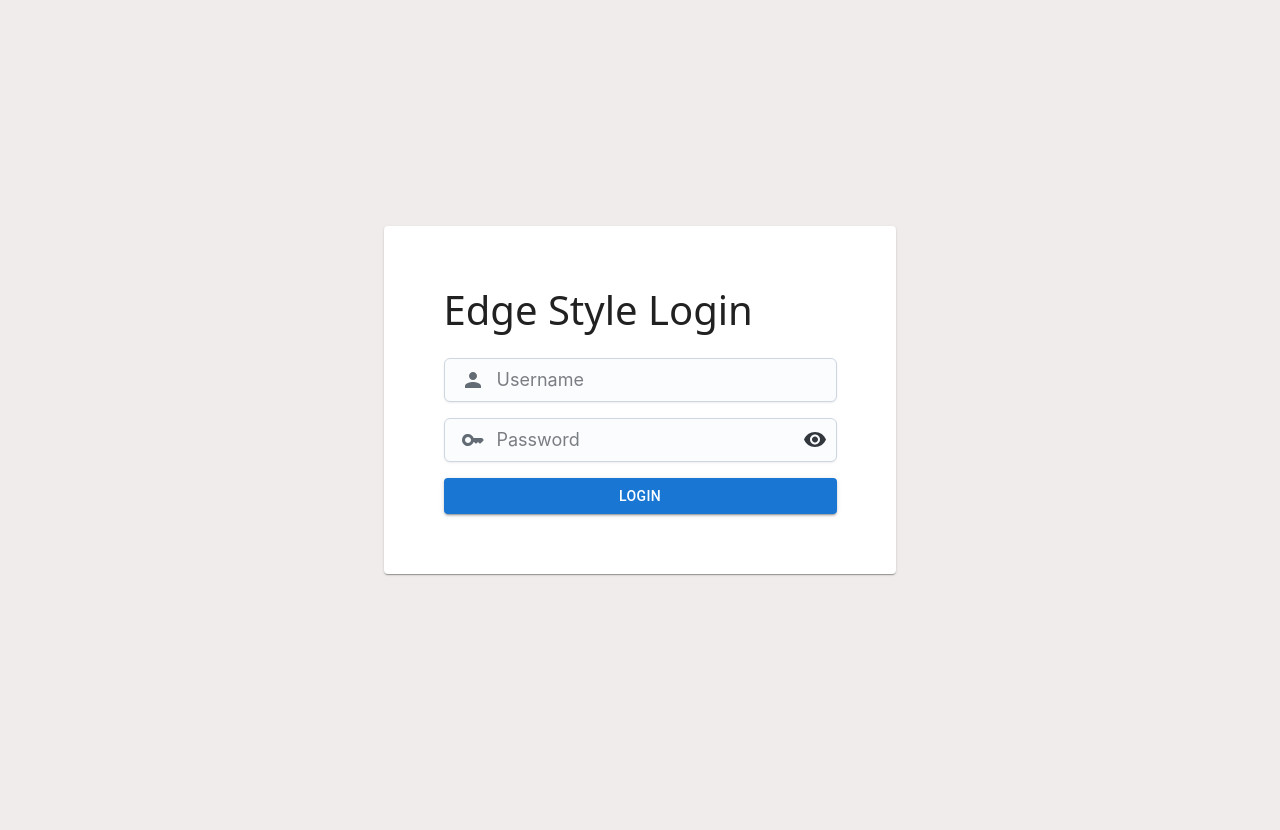
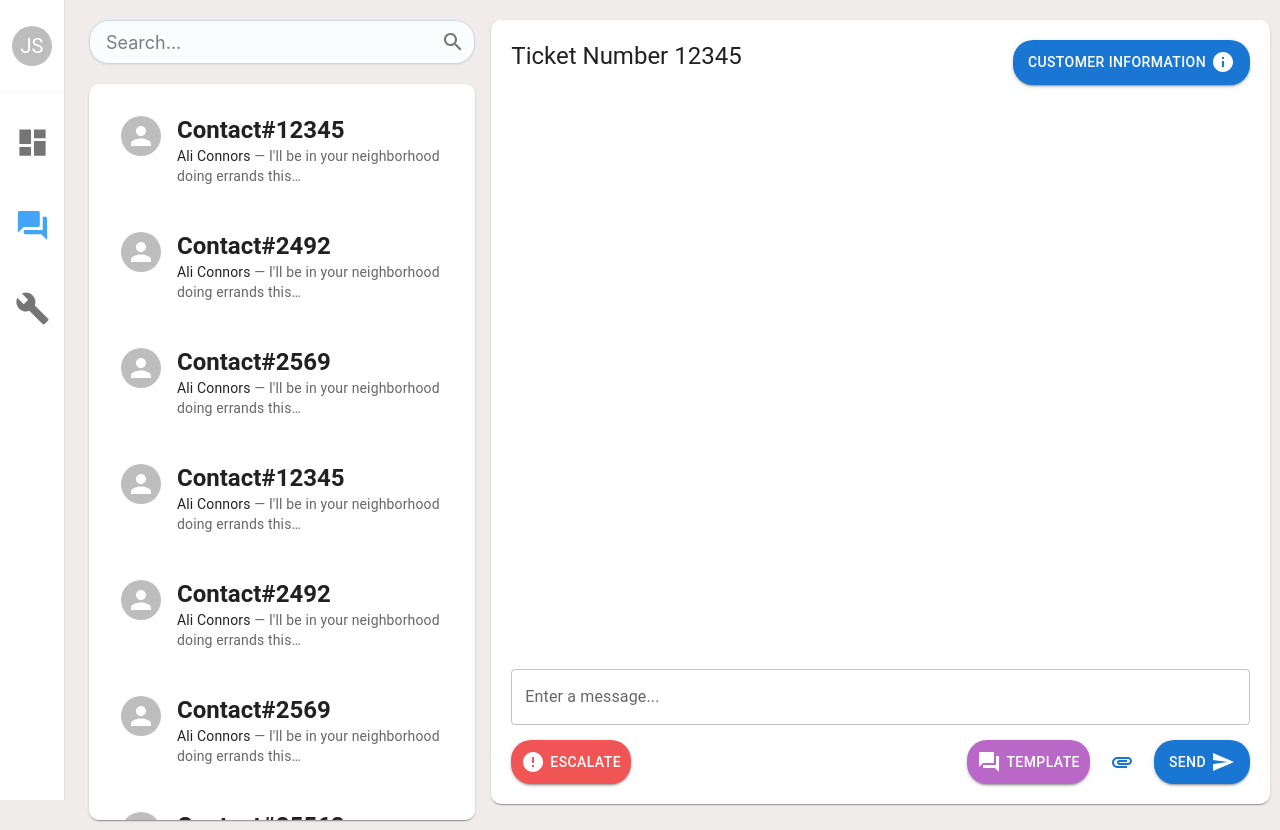
Before and after one commit to TheLadsters/laravel-edgestyle-bwa, a React (Vite) app in the folder react/: page /chatspace in a window 1280 px wide. Before the commit this address led to /login. Before the commit the page ends 800 px from the top, so only its background shows below. Built offline with nearby package versions, Linux system fonts and the light colour scheme.

Commit message:
[Frontend] Added modal for customer information, added modal for escalate. Upon click on each corresponding button will open the modal

```diff
--- a/react/src/components/ChatSpaceChat.jsx
+++ b/react/src/components/ChatSpaceChat.jsx
@@ -1,18 +1,31 @@
 /* eslint-disable no-unused-vars */
-import React from 'react'
-import Grid from '@mui/material/Grid';
-import Card from '@mui/material/Card';
-import ForumIcon from '@mui/icons-material/Forum';
-import Button from '@mui/material/Button';
-import Typography from '@mui/material/Typography';
-import InfoIcon from '@mui/icons-material/Info';
-import SendIcon from '@mui/icons-material/Send';
-import ErrorIcon from '@mui/icons-material/Error';
-import AttachmentIcon from '@mui/icons-material/Attachment';
-import TextField from '@mui/material/TextField';
+import React, { useState } from 'react'
+import {Grid, Card, Button, Typography, TextField, Divider, Box} from '@mui/material';
+import {Forum, Info, Send, Error, Attachment} from '@mui/icons-material';
+import EscalatePopup from './Modals/EscalatePopup';
+import CustomerInfoPopup from './Modals/CustomerInfoPopup';
 
 
 export default function ChatSpaceChat() {
+    const [openEscalate, setOpenEscalate] = React.useState(false);
+    const [openInfo, setOpenInfo] = React.useState(false);
+
+    function openEscalateModal(){
+        setOpenEscalate(true)
+    }
+
+    function closeEscalateModal(){
+        setOpenEscalate(false)
+    }
+
+    function openInfoModal(){
+        setOpenInfo(true)
+    }
+
+    function closeInfoModal(){
+        setOpenInfo(false)
+    }
+
     const cardStyle = {
         borderRadius: '10px', marginTop: '20px',
         height: '98vh', marginRight: '10px',
@@ -47,9 +60,12 @@ export default function ChatSpaceChat() {
                         </Typography>
                     </Grid>
                     <Grid item>
-                        <Button variant="contained" style={sendAndInfoStyle}>
+                        <Button variant="contained"
+                        style={sendAndInfoStyle}
+                        onClick={openInfoModal}
+                        >
                             Customer Information
-                            <InfoIcon style={{marginLeft: '5px'}} />
+                            <Info style={{marginLeft: '5px'}} />
                         </Button>
                     </Grid>
                 </Grid>
@@ -68,32 +84,35 @@ export default function ChatSpaceChat() {
 
                     <Grid container justifyContent={'space-between'}>
                         <Grid item>
-                            <Button variant="contained" style={escalateStyle}>
-                                <ErrorIcon style={{marginRight: '5px'}} />
+                            <Button variant="contained" style={escalateStyle}
+                                onClick={openEscalateModal}
+                            >
+                                <Error style={{marginRight: '5px'}} />
                                 Escalate
                             </Button>
                         </Grid>
 
                         <Grid item>
                             <Button variant="contained" style={templateStyle}>
-                                <ForumIcon style={{marginRight: '5px'}} />
+                                <Forum style={{marginRight: '5px'}} />
                                 Template
                             </Button>
 
                             <Button>
-                                <AttachmentIcon xs={5} />
+                                <Attachment xs={5} />
                             </Button>
 
                             <Button variant="contained" style={sendAndInfoStyle}>
                                 Send
-                                <SendIcon style={{marginLeft: '5px'}} />
+                                <Send style={{marginLeft: '5px'}} />
                             </Button>
                         </Grid>
                     </Grid>
                 </Grid>
+    </Card>
 
-
-    </Card>
+    <EscalatePopup open={openEscalate} handleClose={closeEscalateModal} />
+    <CustomerInfoPopup open={openInfo} handleClose={closeInfoModal} />
 
     </>
   )
--- /dev/null
+++ b/react/src/components/Modals/CustomerInfoPopup.jsx
@@ -0,0 +1,68 @@
+/* eslint-disable react/prop-types */
+/* eslint-disable no-unused-vars */
+import { Modal, ModalDialog, ModalClose, Typography, Box } from '@mui/joy'
+import React from 'react'
+
+function CustomerInfoPopup(props) {
+    const style = {
+        dialog: {
+            padding: '60px 20px',
+            width: '40%'
+        },
+        box: {
+            display: 'flex', gap: 1,
+            alignItems: 'flex-start', flexDirection: 'column',
+            pt: 1, mt: 2
+        }
+}
+
+return (
+<Modal open={props.open}>
+    <ModalDialog size={'md'} sx={style.dialog}>
+        <ModalClose onClick={props.handleClose} />
+        <Box sx={style.box}>
+            <Typography level="h2" sx={{marginBottom: '10px'}}>
+                Contact Info
+            </Typography>
+
+            <Typography level="h6">
+                Contact Number
+            </Typography>
+            <Typography level="body1">
+                12345
+            </Typography>
+
+            <Typography level="h6">
+                Contact Name
+            </Typography>
+            <Typography level="body1">
+                Jake A.
+            </Typography>
+
+            <Typography level="h6">
+                Contact Issue
+            </Typography>
+            <Typography level="body1">
+                Software
+            </Typography>
+
+            <Typography level="h6">
+                Contact Category
+            </Typography>
+            <Typography level="body1">
+                Hardware
+            </Typography>
+
+            <Typography level="h6">
+                Contact Sub-category
+            </Typography>
+            <Typography level="body1">
+                Parts and Pieces
+            </Typography>
+        </Box>
+    </ModalDialog>
+</Modal>
+  )
+}
+
+export default CustomerInfoPopup
--- /dev/null
+++ b/react/src/components/Modals/EscalatePopup.jsx
@@ -0,0 +1,40 @@
+/* eslint-disable react/prop-types */
+/* eslint-disable no-unused-vars */
+import { Modal, ModalDialog, ModalClose,
+        Typography, Button } from '@mui/joy'
+import { Box } from '@mui/material'
+import React from 'react'
+
+function EscalatePopup(props) {
+    const style = {
+        dialog: {
+            textAlign: 'center',
+            padding: '30px 50px',
+        },
+        button: {
+            width: '30%'
+        }
+}
+  return (
+    <Modal open={props.open}>
+    <ModalDialog size={'md'} sx={style.dialoge}>
+        <ModalClose onClick={props.handleClose} />
+        <Typography variant="h4">Do you want to Escalate this issue?</Typography>
+        <Typography id="alert-dialog-modal-description" textColor="text.tertiary">
+            Pressing continue will forward the conversation to your manager.
+        </Typography>
+
+        <Box sx={{ display: 'flex', gap: 1, justifyContent: 'center', pt: 1, mt: 2 }}>
+            <Button sx={style.button} variant="solid" color="neutral" onClick={props.handleClose}>
+                Cancel
+            </Button>
+            <Button sx={style.button} variant="solid" color="danger" onClick={props.handleClose}>
+                Continue
+            </Button>
+        </Box>
+    </ModalDialog>
+</Modal>
+  )
+}
+
+export default EscalatePopup
--- a/react/src/layouts/ProtectedRoute.jsx
+++ b/react/src/layouts/ProtectedRoute.jsx
@@ -3,7 +3,7 @@ import React from 'react'
 import { Outlet, Navigate } from 'react-router-dom'
 
 function ProtectedRoute() {
-    const isLogin = false;
+    const isLogin = true;
     if(!isLogin){
         return <Navigate to="/login" />
     }
```
